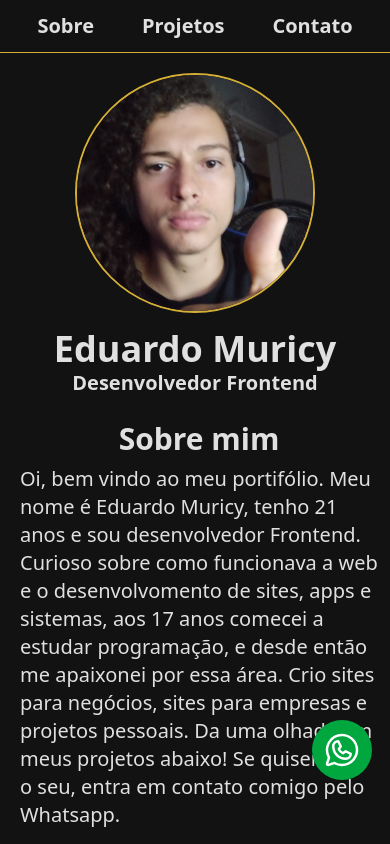
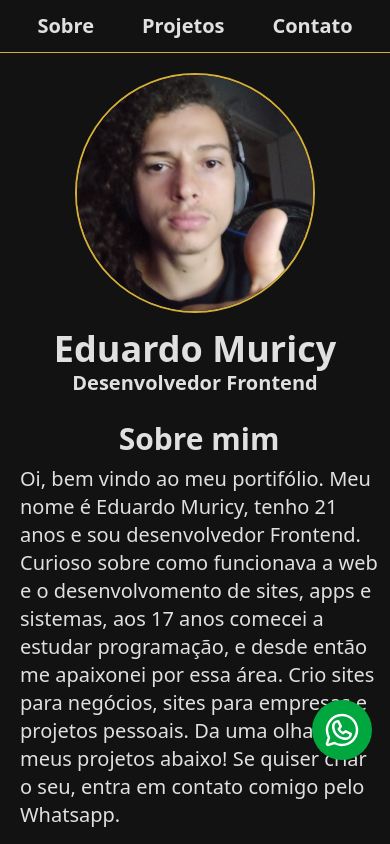
Before and after one commit to Eduardo-Muricy/portifolio, a React (Vite) app: page / in a window 390 px wide. Shown: the top 844 px of the page. Built offline with nearby package versions, Linux system fonts and the light colour scheme.

Commit message:
chnahe again

```diff
--- a/src/App.jsx
+++ b/src/App.jsx
@@ -8,7 +8,7 @@ function App() {
 
   return (
     <div className='bg-[#6C757D] '>
-      <button className="bg-green-600 z-10 fixed backface-hidden flex justify-center items-center cursor-pointer w-15 h-15 rounded-full mt-180 ml-78 md:ml-455 md:mt-210 "> <a  target='_blank'
+      <button className="bg-green-600 z-10 fixed backface-hidden flex justify-center items-center cursor-pointer w-15 h-15 rounded-full mt-175 ml-78 md:ml-455 md:mt-210 "> <a  target='_blank'
                         href={`https://wa.me/5587988561908?text=Oi, vim pelo seu portifólio e gostaria de saber mais sobre o seu trabalho`}><WhatsappLogo className='text-white' size={40} /></a>
 
       </button>
```
